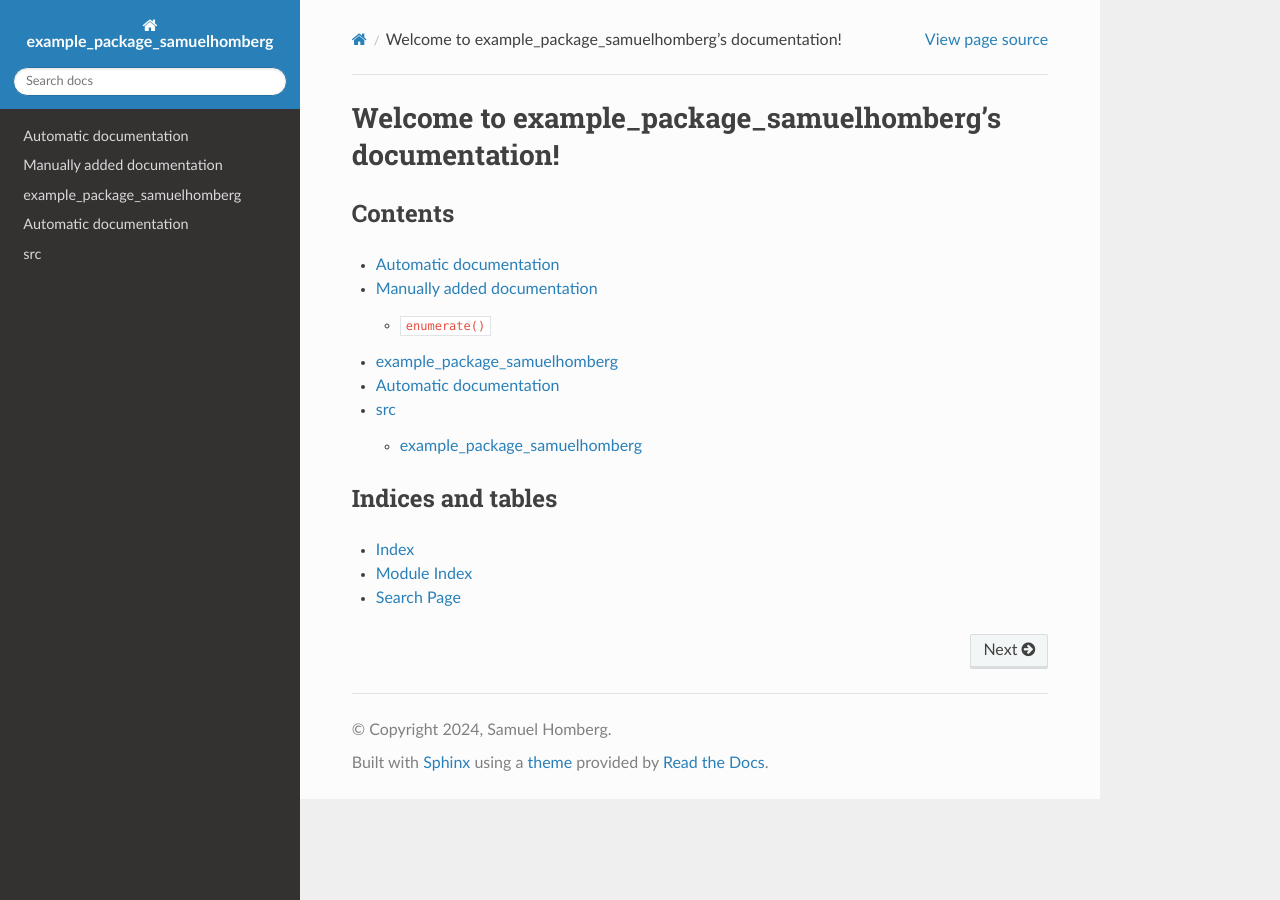
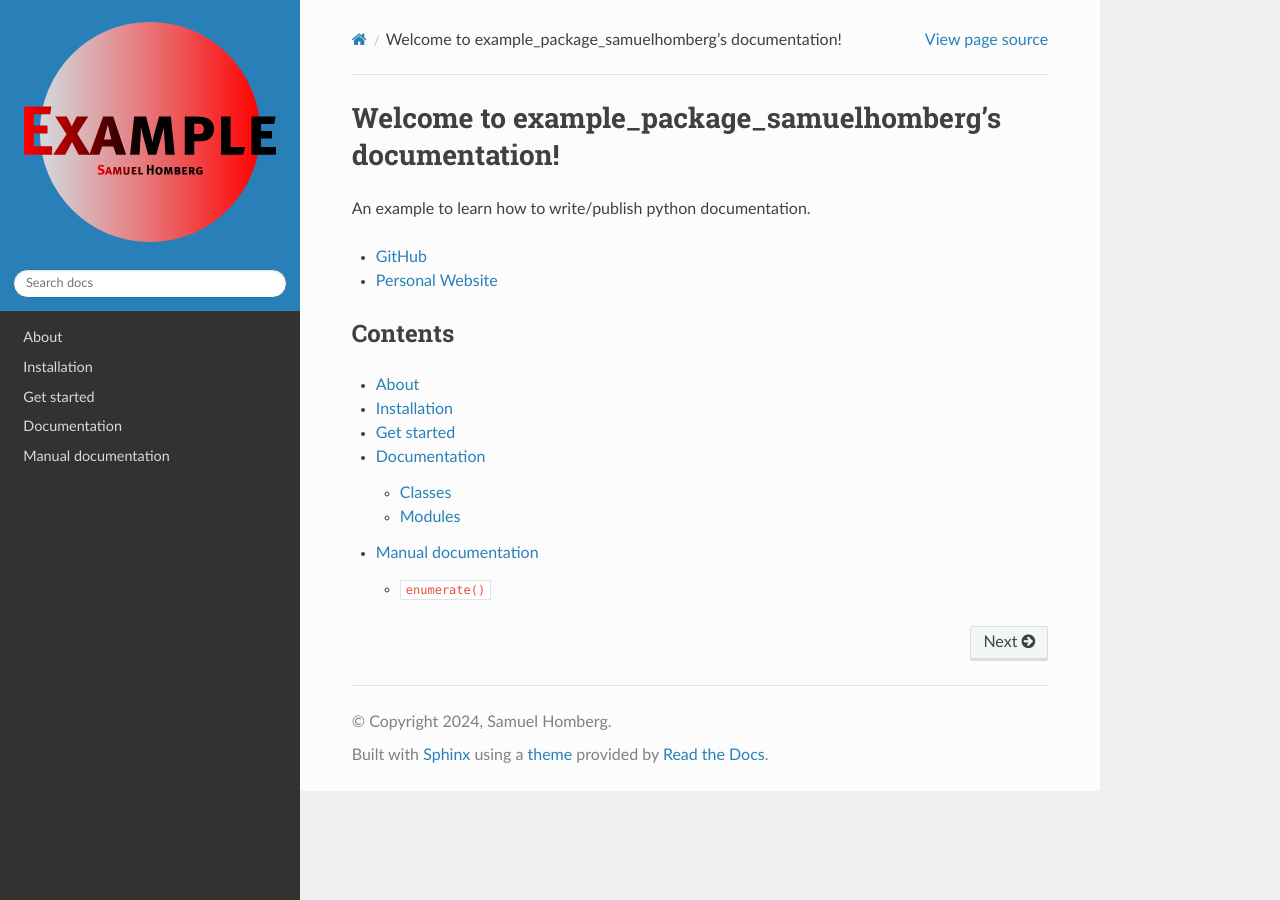
Before and after one commit to SamuelHomberg/packaging_tutorial, a Sphinx documentation site: the page built from docs/source/index.rst, in a window 1280 px wide. Built offline with Sphinx 7.4.7 and the Read the Docs theme 2.0.0, drawn with Linux system fonts in a browser that asks for light colours.

Commit message:
Restructure and add icon/logo

```diff
--- /dev/null
+++ b/docs/source/about.rst
@@ -0,0 +1,4 @@
+Example Package Samuel Homberg
+==============================
+
+about text
--- a/docs/source/autodoc_example.rst
+++ /dev/null
@@ -1,7 +0,0 @@
-Automatic documentation
------------------------
-
-.. autosummary::
-    :toctree:
-
-    example_package_samuelhomberg
--- a/docs/source/conf.py
+++ b/docs/source/conf.py
@@ -28,6 +28,11 @@ exclude_patterns = []
 # -- Options for HTML output -------------------------------------------------
 # https://www.sphinx-doc.org/en/master/usage/configuration.html#options-for-html-output
 
-# html_theme = 'furo'
 html_theme = 'sphinx_rtd_theme'
 html_static_path = ['_static']
+html_logo = "example_logo.svg"
+html_favicon = 'example_favicon.svg'
+html_theme_options = {
+    'logo_only': True,
+
+}
--- /dev/null
+++ b/docs/source/documentation.rst
@@ -0,0 +1,15 @@
+Documentation
+=============
+
+Classes
+---------
+
+.. autoclass:: example_package_samuelhomberg.example.ExampleClass
+    :members:
+
+
+Modules
+---------
+
+.. automodule:: example_package_samuelhomberg.example
+    :members:
--- a/docs/source/example_package_samuelhomberg.rst
+++ /dev/null
@@ -1,4 +0,0 @@
-example\_package\_samuelhomberg
-===============================
-
-.. automodule:: example_package_samuelhomberg
--- /dev/null
+++ b/docs/source/get_started.rst
@@ -0,0 +1,4 @@
+Get Started
+===========
+
+get started text, installation
--- a/docs/source/index.rst
+++ b/docs/source/index.rst
@@ -7,6 +7,11 @@
 Welcome to example_package_samuelhomberg's documentation!
 =========================================================
 
+An example to learn how to write/publish python documentation.
+
+* `GitHub <https://github.com/SamuelHomberg/packaging_tutorial>`_
+* `Personal Website <https://samuelhomberg.github.io/>`_
+
 
 
 Contents
@@ -14,17 +19,8 @@ Contents
 .. toctree::
    :maxdepth: 2
 
-   autodoc_example
-   manual_doc_example
-   example_package_samuelhomberg
-   autodoc_example
-   modules
-
-
-
-Indices and tables
-==================
-
-* :ref:`genindex`
-* :ref:`modindex`
-* :ref:`search`
+   About <about>
+   Installation <install>
+   Get started <get_started>
+   Documentation <documentation>
+   Manual documentation <manual_documentation>
--- /dev/null
+++ b/docs/source/install.rst
@@ -0,0 +1,4 @@
+Installation
+============
+
+install
--- a/docs/source/manual_doc_example.rst
+++ b/docs/source/manual_documentation.rst
@@ -1,5 +1,7 @@
 Manually added documentation
-----------------------------
+============================
+
+Some documentation not using docstrings, purely handwritten.
 
 .. py:function:: enumerate(sequence[, start=0])
 
--- a/docs/source/modules.rst
+++ /dev/null
@@ -1,7 +0,0 @@
-src
-===
-
-.. toctree::
-   :maxdepth: 4
-
-   example_package_samuelhomberg
```
Also changed, not shown: docs/source/example_favicon.svg (added), docs/source/example_logo.svg (added).
